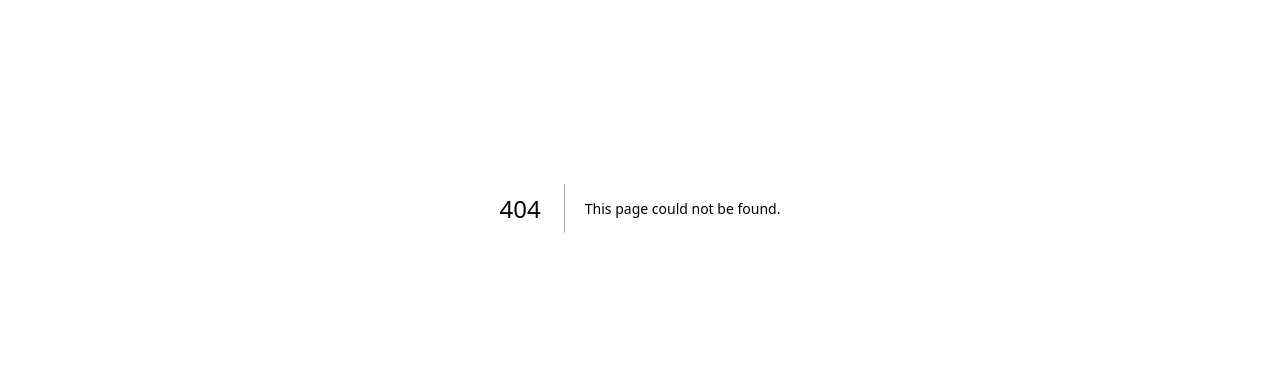
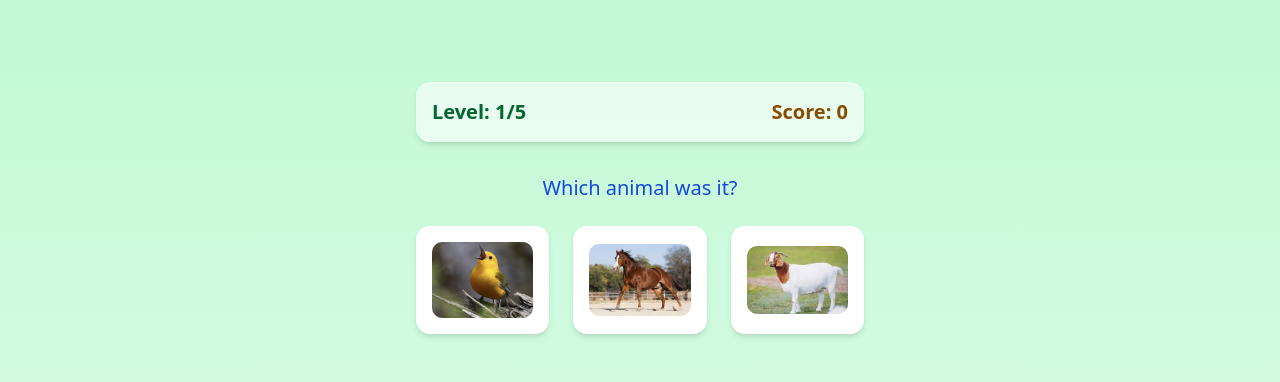
Before and after one commit to michniks2001/baby-app, a Next.js app: page /game in a window 1280 px wide. Before the commit this address had no page. Shown: the part 192-574 px from the top of the page. Built offline with nearby package versions, Linux system fonts and the light colour scheme.

Commit message:
finished base game using animal images and sounds

```diff
--- /dev/null
+++ b/app/game/page.js
@@ -0,0 +1,228 @@
+"use client"
+
+import React, { useState, useEffect, useCallback } from 'react';
+import Image from 'next/image';
+import { Button } from '@/components/ui/button';
+import { useRouter } from 'next/navigation';
+
+// --- Configuration ---
+const ANIMALS = ['bird', 'cat', 'cow', 'dog', 'goat', 'horse', 'sheep'];
+const MEMORIZE_TIME = 5000; // 5 seconds
+const RESULT_DISPLAY_TIME = 1500; // 1.5 seconds
+const MAX_LEVEL = 5;
+
+// --- Helper Function ---
+function shuffleArray(array) {
+  const shuffled = [...array];
+  for (let i = shuffled.length - 1; i > 0; i--) {
+    const j = Math.floor(Math.random() * (i + 1));
+    [shuffled[i], shuffled[j]] = [shuffled[j], shuffled[i]];
+  }
+  return shuffled;
+}
+
+// --- Game Component ---
+export default function GamePage() {
+  const router = useRouter();
+  const [level, setLevel] = useState(1);
+  const [score, setScore] = useState(0);
+  const [gameState, setGameState] = useState('loading');
+  const [correctAnimal, setCorrectAnimal] = useState(null);
+  const [quizOptions, setQuizOptions] = useState([]);
+  const [resultMessage, setResultMessage] = useState('');
+  const [audio, setAudio] = useState(null);
+  const [usedAnimals, setUsedAnimals] = useState([]);
+
+  // --- Sound Management ---
+  const playSound = useCallback((animal) => {
+    if (audio) {
+      audio.pause();
+      setAudio(null);
+    }
+    const newAudio = new Audio(`/animal_sounds/${animal}.wav`);
+    newAudio.play().catch(error => console.error("Audio error:", error));
+    setAudio(newAudio);
+  }, [audio]);
+
+  // --- Game Logic ---
+  const prepareQuizOptions = (correctChoice) => {
+    const numOptions = level <= 3 ? 3 : 4;
+    const distractors = ANIMALS
+      .filter(a => a !== correctChoice)
+      .sort(() => Math.random() - 0.5)
+      .slice(0, numOptions - 1);
+
+    setQuizOptions(shuffleArray([correctChoice, ...distractors]));
+  };
+
+  useEffect(() => {
+    if (level > MAX_LEVEL) {
+      setGameState('gameOver');
+      return;
+    }
+
+    // Reset states for new round
+    setGameState('memorizing');
+    setResultMessage('');
+    setQuizOptions([]);
+
+    // Select new animal that hasn't been used yet
+    let newAnimal;
+    const availableAnimals = ANIMALS.filter(animal => !usedAnimals.includes(animal));
+
+    // If we've used all animals, reset the used animals list
+    if (availableAnimals.length === 0) {
+      setUsedAnimals([]);
+      newAnimal = ANIMALS[Math.floor(Math.random() * ANIMALS.length)];
+    } else {
+      newAnimal = availableAnimals[Math.floor(Math.random() * availableAnimals.length)];
+    }
+
+    // Add the new animal to the used animals list
+    setUsedAnimals(prev => [...prev, newAnimal]);
+    setCorrectAnimal(newAnimal);
+    playSound(newAnimal);
+
+    // Set transition timer
+    const timer = setTimeout(() => {
+      setGameState('quiz');
+      prepareQuizOptions(newAnimal);
+    }, MEMORIZE_TIME);
+
+    return () => clearTimeout(timer);
+  // Only run when level changes - add eslint disable for intentional behavior
+  // eslint-disable-next-line react-hooks/exhaustive-deps
+  }, [level]);
+
+  // --- Handlers ---
+  const handleSelection = (selected) => {
+    if (gameState !== 'quiz') return;
+
+    const correct = selected === correctAnimal;
+    setResultMessage(correct ? 'Correct! 🎉' : `Oops! Try again!`);
+    setScore(s => correct ? s + 1 : s);
+    setGameState('result');
+
+    if (correct) playSound(selected);
+
+    setTimeout(() => {
+      if (level >= MAX_LEVEL) setGameState('gameOver');
+      else setLevel(l => l + 1);
+    }, RESULT_DISPLAY_TIME);
+  };
+
+  const restart = () => {
+    setLevel(1);
+    setScore(0);
+    setGameState('loading');
+    setCorrectAnimal(null);
+    setUsedAnimals([]);
+    if (audio) audio.pause();
+  };
+
+  // --- Cleanup ---
+  useEffect(() => () => { if (audio) audio.pause(); }, [audio]);
+
+  // --- Render ---
+  return (
+    <div className="flex flex-col items-center justify-center min-h-screen bg-gradient-to-b from-green-200 to-green-100 p-4 overflow-hidden">
+      {/* Game Header */}
+      <div className="w-full max-w-md flex justify-between mb-8 p-4 bg-white/60 rounded-xl shadow-md backdrop-blur-sm">
+        <span className="text-green-800 font-bold text-xl">Level: {Math.min(level, MAX_LEVEL)}/{MAX_LEVEL}</span>
+        <span className="text-yellow-800 font-bold text-xl">Score: {score}</span>
+      </div>
+
+      {/* Game States */}
+      <div className="w-full max-w-md flex flex-col items-center">
+        {gameState === 'loading' && (
+          <p className="text-gray-600 animate-pulse">Loading...</p>
+        )}
+
+        {gameState === 'memorizing' && correctAnimal && (
+          <div className="text-center">
+            <h2 className="text-blue-700 text-xl mb-4 animate-bounce">Remember this animal!</h2>
+            <div className="bg-white p-6 rounded-xl shadow-lg transform transition-all duration-500 hover:scale-105 animate-fadeIn">
+              <Image
+                src={`/animal_images/${correctAnimal}.jpg`}
+                alt={correctAnimal}
+                width={300}
+                height={300}
+                className="object-cover rounded-lg"
+                priority
+              />
+            </div>
+            <p className="text-gray-500 mt-4 italic animate-pulse">Listen carefully...</p>
+          </div>
+        )}
+
+        {gameState === 'quiz' && (
+          <div className="text-center">
+            <h2 className="text-blue-700 text-xl mb-6 animate-fadeIn">Which animal was it?</h2>
+            <div className={`grid gap-6 ${quizOptions.length === 3 ? 'grid-cols-3' : 'grid-cols-2 sm:grid-cols-2'}`}>
+              {quizOptions.map((animal, index) => (
+                <button
+                  key={animal}
+                  onClick={() => handleSelection(animal)}
+                  className="bg-white p-4 rounded-xl shadow-md hover:shadow-xl transition-all duration-300 transform hover:scale-110 hover:rotate-2 animate-fadeIn"
+                  style={{ animationDelay: `${index * 150}ms` }}
+                >
+                  <Image
+                    src={`/animal_images/${animal}.jpg`}
+                    alt={animal}
+                    width={150}
+                    height={150}
+                    className="object-cover rounded-lg"
+                  />
+                </button>
+              ))}
+            </div>
+          </div>
+        )}
+
+        {gameState === 'result' && (
+          <div className={`text-center ${resultMessage.includes('Correct') ? 'text-green-600' : 'text-red-600'} animate-fadeIn`}>
+            <p className="text-3xl font-bold animate-bounce">{resultMessage}</p>
+
+            {/* Show animal image and name */}
+            <div className="mt-6 transform transition-all duration-500 animate-fadeIn">
+              <Image
+                src={`/animal_images/${correctAnimal}.jpg`}
+                alt={correctAnimal}
+                width={150}
+                height={150}
+                className="mx-auto rounded-lg shadow-lg mb-3"
+              />
+              <p className="text-2xl font-bold capitalize bg-white/80 py-2 px-4 rounded-lg inline-block mt-2 text-blue-800">
+                {correctAnimal}
+              </p>
+            </div>
+          </div>
+        )}
+
+        {gameState === 'gameOver' && (
+          <div className="text-center bg-white p-8 rounded-xl shadow-2xl animate-fadeIn transform transition-all duration-500">
+            <h2 className="text-purple-700 text-3xl font-bold mb-6 animate-bounce">Game Over!</h2>
+            <div className="mb-8 bg-yellow-100 p-4 rounded-lg inline-block">
+              <p className="text-2xl">Final Score: <span className="font-bold text-yellow-600">{score}</span>/{MAX_LEVEL}</p>
+            </div>
+            <div className="flex gap-6 justify-center">
+              <Button
+                onClick={restart}
+                className="bg-green-500 hover:bg-green-600 text-white text-lg px-6 py-4 rounded-full transform transition-all duration-300 hover:scale-110"
+              >
+                Play Again
+              </Button>
+              <Button
+                variant="outline"
+                onClick={() => router.push('/')}
+                className="text-lg px-6 py-4 rounded-full transform transition-all duration-300 hover:scale-110"
+              >
+                Main Menu
+              </Button>
+            </div>
+          </div>
+        )}
+      </div>
+    </div>
+  );
+}
--- a/app/page.js
+++ b/app/page.js
@@ -1,7 +1,16 @@
+'use client';
+
 import Image from "next/image";
 import { Button } from "@/components/ui/button";
+import { useRouter } from 'next/navigation';
 
 export default function Home() {
+  const router = useRouter();
+
+  const handleStartClick = () => {
+    router.push('/game');
+  };
+
   return (
     <div className="flex flex-col items-center justify-center min-h-screen bg-gradient-to-b from-blue-200 to-blue-100 p-8 text-center font-sans">
 
@@ -37,6 +46,7 @@ export default function Home() {
       <Button
         size="lg"
         className="bg-yellow-400 hover:bg-yellow-500 text-yellow-900 font-bold text-xl px-10 py-7 rounded-full shadow-lg transition duration-300 ease-in-out transform hover:scale-105"
+        onClick={handleStartClick}
       >
         Start Playing!
       </Button>
```
